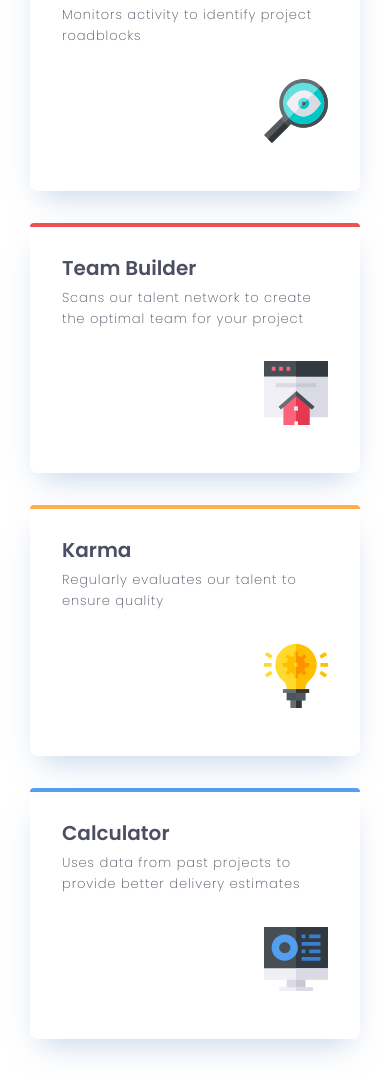
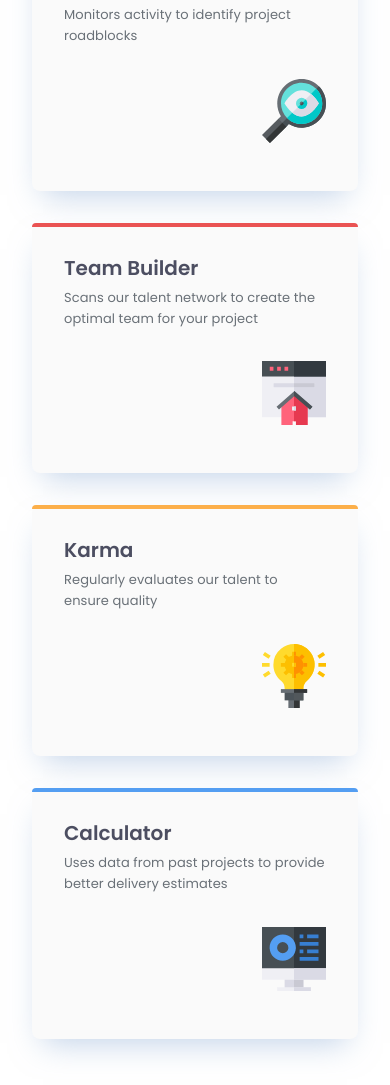
Before and after one commit to hakan-kemal/four-card-feature-section, a plain HTML site: page index.html in a window 390 px wide. Shown: the part 322-1407 px from the top of the page. Drawn offline with Linux system fonts and the light colour scheme.

Commit message:
HTML & CSS refactor

```diff
--- a/index.html
+++ b/index.html
@@ -3,8 +3,11 @@
   <head>
     <meta charset="UTF-8" />
     <meta name="viewport" content="width=device-width, initial-scale=1.0" />
-
     <title>Frontend Mentor | Four card feature section</title>
+    <meta
+      name="description"
+      content="Improve your front-end skills by building a Four card feature section coding challenge"
+    />
 
     <link
       rel="icon"
@@ -16,16 +19,20 @@
     <link rel="preconnect" href="https://fonts.googleapis.com" />
     <link rel="preconnect" href="https://fonts.gstatic.com" crossorigin />
     <link
+      rel="preload"
+      as="style"
       href="https://fonts.googleapis.com/css2?family=Poppins:wght@200;400;600&display=swap"
+    />
+    <link
       rel="stylesheet"
+      href="https://fonts.googleapis.com/css2?family=Poppins:wght@200;400;600&display=swap"
     />
-
     <link rel="stylesheet" href="styles.css" />
   </head>
   <body>
     <header class="page-header">
       <h1 class="page-title">
-        <span>Reliable, efficient delivery</span> Powered by Technology
+        Reliable, efficient delivery <strong>Powered by Technology</strong>
       </h1>
       <p class="page-description">
         Our Artificial Intelligence powered tools use millions of project data
@@ -33,35 +40,61 @@
       </p>
     </header>
 
-    <main>
-      <article class="features">
-        <section class="feature-card supervisor">
-          <h2>Supervisor</h2>
-          <p>Monitors activity to identify project roadblocks</p>
-          <img src="./images/icon-supervisor.svg" alt="Supervisor Icon" />
-        </section>
+    <main class="features">
+      <article class="feature-card supervisor">
+        <h2 class="card-title">Supervisor</h2>
+        <p class="card-description">
+          Monitors activity to identify project roadblocks
+        </p>
+        <img
+          class="card-icon"
+          src="./images/icon-supervisor.svg"
+          alt="Supervisor Icon"
+          width="64"
+          height="64"
+        />
+      </article>
 
-        <section class="feature-card team-builder">
-          <h2>Team Builder</h2>
-          <p>
-            Scans our talent network to create the optimal team for your project
-          </p>
-          <img src="./images/icon-team-builder.svg" alt="Team Builder Icon" />
-        </section>
+      <article class="feature-card team-builder">
+        <h2 class="card-title">Team Builder</h2>
+        <p class="card-description">
+          Scans our talent network to create the optimal team for your project
+        </p>
+        <img
+          class="card-icon"
+          src="./images/icon-team-builder.svg"
+          alt="Team Builder Icon"
+          width="64"
+          height="64"
+        />
+      </article>
 
-        <section class="feature-card karma">
-          <h2>Karma</h2>
-          <p>Regularly evaluates our talent to ensure quality</p>
-          <img src="./images/icon-karma.svg" alt="Karma Icon" />
-        </section>
+      <article class="feature-card karma">
+        <h2 class="card-title">Karma</h2>
+        <p class="card-description">
+          Regularly evaluates our talent to ensure quality
+        </p>
+        <img
+          class="card-icon"
+          src="./images/icon-karma.svg"
+          alt="Karma Icon"
+          width="64"
+          height="64"
+        />
+      </article>
 
-        <section class="feature-card calculator">
-          <h2>Calculator</h2>
-          <p>
-            Uses data from past projects to provide better delivery estimates
-          </p>
-          <img src="./images/icon-calculator.svg" alt="Calculator Icon" />
-        </section>
+      <article class="feature-card calculator">
+        <h2 class="card-title">Calculator</h2>
+        <p class="card-description">
+          Uses data from past projects to provide better delivery estimates
+        </p>
+        <img
+          class="card-icon"
+          src="./images/icon-calculator.svg"
+          alt="Calculator Icon"
+          width="64"
+          height="64"
+        />
       </article>
     </main>
   </body>
--- a/styles.css
+++ b/styles.css
@@ -3,6 +3,7 @@
   --color-grey-500: hsl(234, 12%, 34%);
   --color-grey-400: hsl(212, 6%, 44%);
   --color-white: hsl(0, 0%, 100%);
+  --color-white-bg: hsl(0, 0%, 98%);
   --color-red: hsl(0, 78%, 62%);
   --color-cyan: hsl(180, 62%, 55%);
   --color-blue: hsl(212, 86%, 64%);
@@ -15,15 +16,15 @@
   --font-weight-semi-bold: 600;
   --line-height-base: 1.4;
   /* Spacing */
-  --spacing-100: 0.5rem;
   --spacing-200: 1rem;
-  --spacing-300: 1.5rem;
   --spacing-400: 2rem;
-  --spacing-500: 2.5rem;
+  --spacing-700: 3.5rem;
+  --spacing-750: 3.75rem;
+  --spacing-1000: 5rem;
   /* Border radius */
   --radius-base: 0.5rem;
   /* Miscellaneous */
-  --shadow-base: 0 1em 2em -0.73em rgba(131, 166, 210, 0.5);
+  --shadow-base: 0 0.9375rem 1.875rem -0.6875rem rgba(131, 166, 210, 0.5);
   --height-min: 0.25rem;
 }
 
@@ -48,48 +49,48 @@ body {
   display: flex;
   flex-direction: column;
   align-items: center;
-  font-size: 0.9375rem;
-  padding: 3.5rem 1.875rem 2.875rem 1.875rem;
+  gap: var(--spacing-750);
+  margin: var(--spacing-700) var(--spacing-400) 2.875rem;
 }
 
 .page-header {
-  margin-inline: auto;
-  max-width: 36em;
+  max-width: 25rem;
   text-align: center;
-  line-height: 1.4;
-
-  & .page-title {
-    font-size: 1.6em;
 }
 
-  & .page-description {
-    margin-top: var(--spacing-200);
+.page-title {
+  font-size: 1.5rem;
+  font-weight: var(--font-weight-extra-light);
+  letter-spacing: 0.015625rem;
 }
 
-  & span {
-    font-weight: 200;
+.page-title strong {
+  display: block;
+  font-weight: var(--font-weight-semi-bold);
 }
+
+.page-description {
+  margin-block-start: var(--spacing-200);
+  font-size: 0.9375rem;
+  letter-spacing: 0.00625rem;
 }
 
 .features {
   display: grid;
   grid-template-columns: 1fr;
   gap: var(--spacing-400);
-  margin-top: 3.75rem;
-  margin-inline: auto;
 }
 
 .feature-card {
   position: relative;
   display: flex;
   flex-direction: column;
+  background-color: var(--color-white-bg);
   margin-inline: auto;
-  background-color: var(--color-white);
   border-radius: var(--radius-base);
   max-width: clamp(11rem, 100vw, 22rem);
   padding: var(--spacing-400);
   box-shadow: var(--shadow-base);
-  font-weight: 200;
 
   &::before {
     content: '';
@@ -101,23 +102,24 @@ body {
     border-top-left-radius: inherit;
     border-top-right-radius: inherit;
   }
+}
 
-  & h2 {
+.card-title {
   font-size: 1.25rem;
-    font-weight: 600;
+  font-weight: var(--font-weight-semi-bold);
   line-height: 1.35;
 }
 
-  & p {
-    margin-top: 0.375rem;
+.card-description {
+  margin-block-start: 0.375rem;
   font-size: 0.8125rem;
   line-height: 1.6;
-    letter-spacing: 0.055rem;
+  letter-spacing: 0.005625rem;
+  color: var(--color-grey-400);
 }
 
-  & img {
+.card-icon {
   margin: var(--spacing-400) 0 var(--spacing-200) auto;
-  }
 }
 
 .supervisor::before {
@@ -135,16 +137,20 @@ body {
 
 @media (min-width: 48rem) {
   body {
-    padding: 5rem 3.375rem;
+    gap: 4.625rem;
+    margin: var(--spacing-1000) var(--spacing-700);
   }
 
-  .page-header .page-title {
-    font-size: 2.4em;
+  .page-header {
+    max-width: 33.75rem;
+  }
+
+  .page-title {
+    font-size: 2.25rem;
   }
 
   .features {
     grid-template: repeat(3, 1fr) / repeat(4, 1fr);
-    margin-top: 4.625rem;
   }
 
   .supervisor {
@@ -167,8 +173,8 @@ body {
 
 @media (min-width: 90rem) {
   body {
-    padding-top: 6.375rem;
-    padding-bottom: 10.125rem;
+    max-width: 70rem;
+    margin: 6.375rem auto;
   }
 
   .features {
```
Lines whose indentation alone changed are shown as unchanged.
